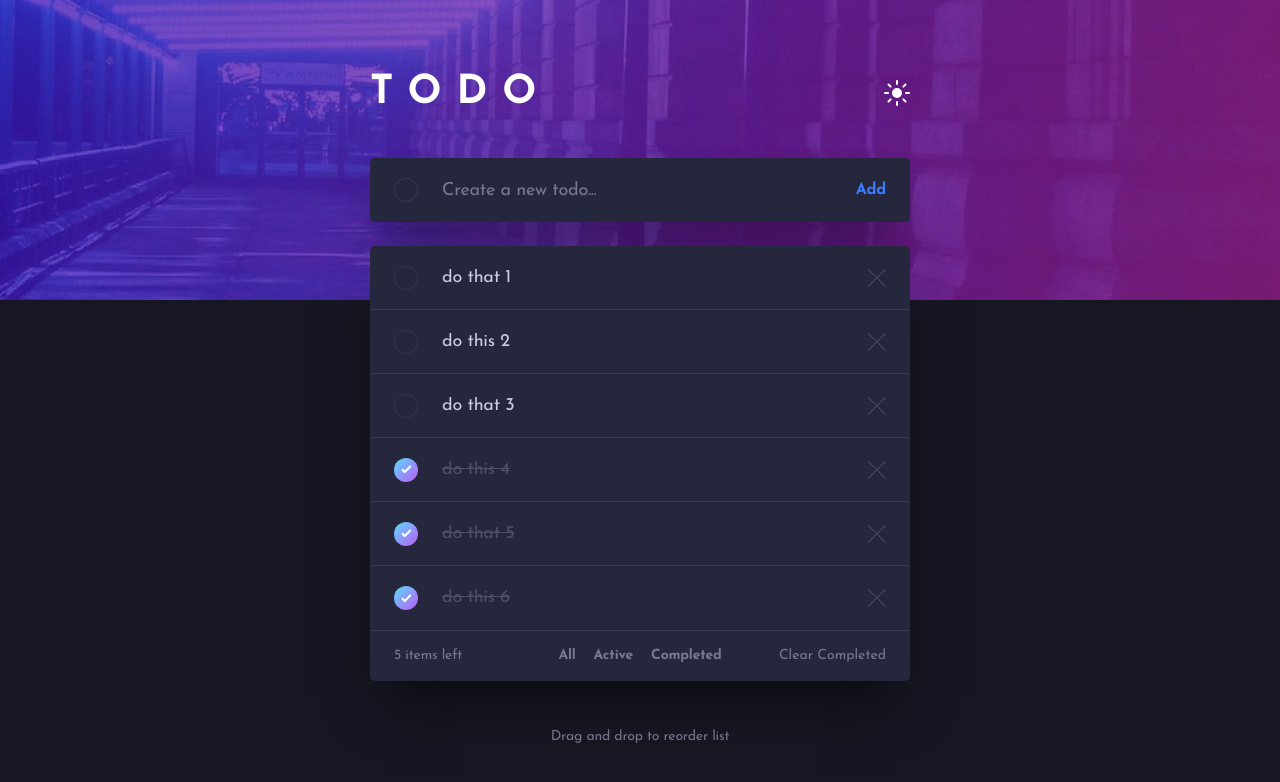
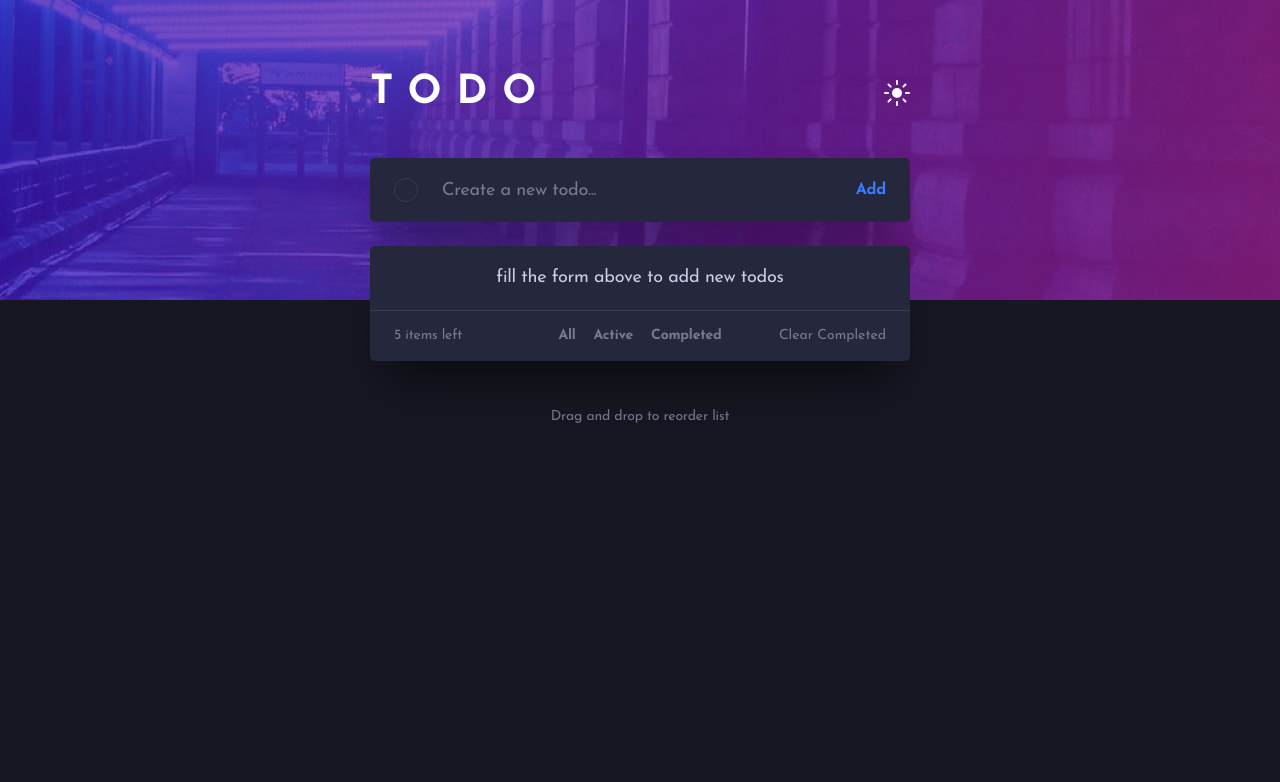
Before and after one commit to ionStici/todo-app-fem, a React (Create React App) app: page / in a window 1280 px wide. Shown: the top 782 px of the page. Built offline with nearby package versions, Linux system fonts and the light colour scheme.

Commit message:
Implement addTodo, toggle, delete functionality

```diff
--- a/src/features/todoApp.js
+++ b/src/features/todoApp.js
@@ -1,43 +1,53 @@
-import React from 'react';
+import React, { useEffect } from 'react';
 import styles from './../styles/todoApp.module.scss';
 
 import iconCheck from './../images/icon-check.svg';
 import iconCross from './../images/icon-cross.svg';
 
+import {
+    addTodo,
+    toggleTodo,
+    deleteAllTodos,
+    deleteTodo,
+    reorderIds,
+} from './todosSlice';
+
+import { useSelector, useDispatch } from 'react-redux';
+import { selectTodos } from './todosSlice';
+
 export const Todo = function () {
+    const dispatch = useDispatch();
     const input = React.useRef(null);
+    useEffect(() => input.current.focus());
+
+    const todos = useSelector(selectTodos);
 
     const handleSubmit = event => {
         event.preventDefault();
-        const value = input.current.value;
-        console.log(value);
+        dispatch(addTodo(input.current.value));
+        input.current.value = '';
     };
 
     const handleClick = event => {
         const type = event.target.dataset.type;
 
-        if (type === 'clear') console.log('clear');
-        if (type === 'all') console.log('all');
-        if (type === 'active') console.log('active');
-        if (type === 'completed') console.log('completed');
+        if (type === 'clear') dispatch(deleteAllTodos());
+        // if (type === 'all') console.log('all');
+        // if (type === 'active') console.log('active');
+        // if (type === 'completed') console.log('completed');
     };
 
     const handleTodoClick = event => {
-        console.log('todo clicked');
+        if (event.target.dataset.type === 'clearTodo') {
+            dispatch(deleteTodo(event.target.closest('div').id));
+            dispatch(reorderIds());
+            return;
+        }
 
-        if (event.target.dataset.type === 'clearTodo') {
-            console.log('clear todo');
-        }
+        // console.log(event.target);
+
+        dispatch(toggleTodo(event.target.id));
     };
-
-    const todos = [
-        { id: 1, text: 'do that 1', completed: false },
-        { id: 2, text: 'do this 2', completed: false },
-        { id: 3, text: 'do that 3', completed: false },
-        { id: 4, text: 'do this 4', completed: true },
-        { id: 5, text: 'do that 5', completed: true },
-        { id: 6, text: 'do this 6', completed: true },
-    ];
 
     const circleStyles = {
         border: 'none',
--- /dev/null
+++ b/src/features/todosSlice.js
@@ -0,0 +1,51 @@
+import { createSlice } from '@reduxjs/toolkit';
+
+const options = {
+    name: 'todos',
+    initialState: [],
+    reducers: {
+        addTodo: (state, action) => {
+            return [
+                ...state,
+                {
+                    id: state.length + 1,
+                    text: action.payload,
+                    completed: false,
+                },
+            ];
+        },
+
+        deleteAllTodos: (state, action) => {
+            return [];
+        },
+
+        toggleTodo: (state, action) => {
+            const todo = state.find(todo => todo.id === +action.payload);
+            if (todo) todo.completed = !todo.completed;
+        },
+
+        deleteTodo: (state, action) => {
+            const todo = state.find(todo => todo.id === +action.payload);
+            const index = state.indexOf(todo);
+            state.splice(index, 1);
+        },
+
+        reorderIds: state => {
+            state.forEach((todo, i) => (todo.id = i + 1));
+        },
+
+        filterAll: (state, action) => {},
+
+        filterActive: (state, action) => {},
+
+        filterCompleted: (state, action) => {},
+    },
+};
+
+const todosSlice = createSlice(options);
+
+export default todosSlice.reducer;
+export const { addTodo, toggleTodo, deleteAllTodos, deleteTodo, reorderIds } =
+    todosSlice.actions;
+
+export const selectTodos = state => state.todos;
--- a/src/store.js
+++ b/src/store.js
@@ -1,10 +1,15 @@
 import { configureStore } from '@reduxjs/toolkit';
 import themeSwitcherReducer from './features/themeSwitcherSlice';
+import todosReducer from './features/todosSlice';
 
 const store = configureStore({
     reducer: {
         theme: themeSwitcherReducer,
+        todos: todosReducer,
     },
 });
 
 export default store;
+
+// const listener = () => console.log(store.getState().todos);
+// store.subscribe(listener);
--- a/src/styles/todoApp.module.scss
+++ b/src/styles/todoApp.module.scss
@@ -107,7 +107,7 @@
     border: none;
     cursor: pointer;
 
-    transition: transform 0.1s;
+    transition: transform 0.1s, background-color 0.1s;
 
     &:hover {
         background-color: rgba(0, 0, 0, 0.1);
@@ -245,17 +245,25 @@
 }
 
 .iconCross {
+    padding: 15px 15px;
+    width: 42px;
+    height: 42px;
+    margin-right: 5px;
+
     display: block;
-    padding: 0 20px;
     margin-left: auto;
+    border-radius: 5px;
+    transition: background-color 0.1s;
 
-    width: 52px;
-    height: 12px;
+    &:hover {
+        background-color: rgba(0, 0, 0, 0.1);
+    }
 
     @media only screen and (min-width: 600px) {
-        width: 66px;
-        height: 18px;
-        padding: 0 24px;
+        width: 46px;
+        height: 44px;
+        padding: 13px 14px;
+        margin-right: 10px;
     }
 }
 
```
